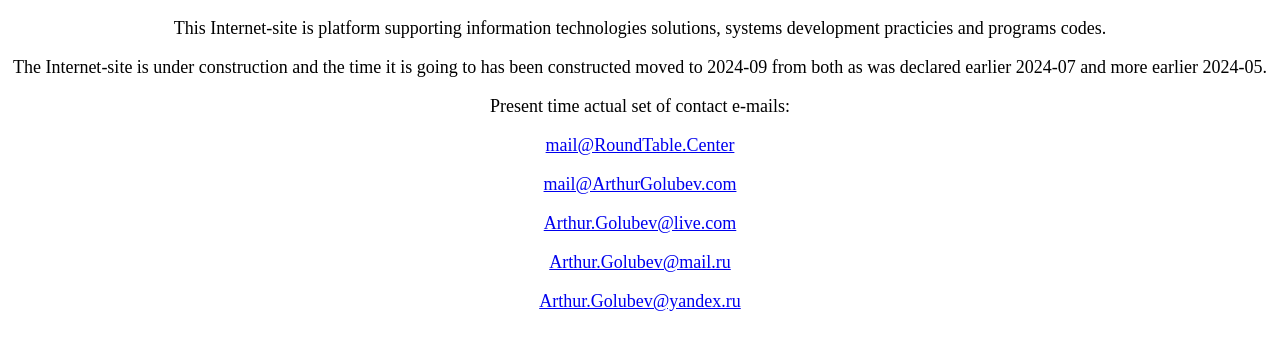
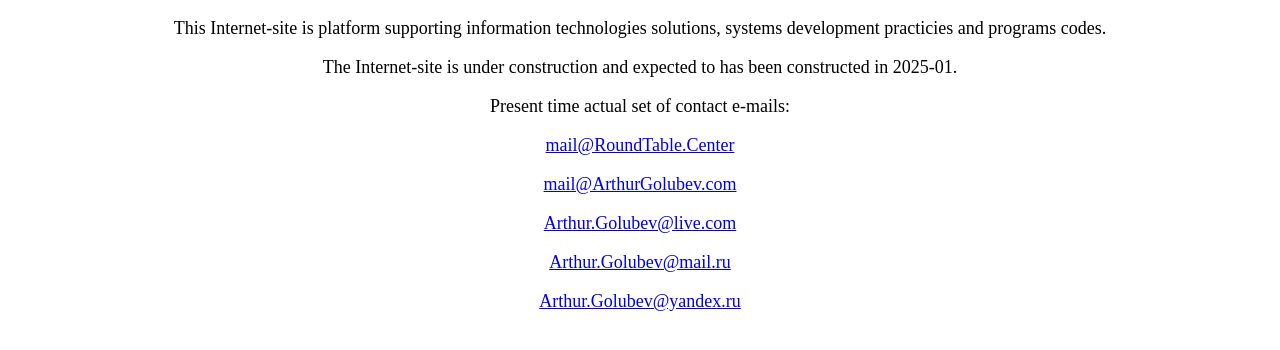
Before and after one commit to RoundTable-Center/www_Round-Table_Center, a plain HTML site: page index.html in a window 1280 px wide. Drawn offline with Linux system fonts and the light colour scheme.

Commit message:
Update index.html

```diff
--- a/index.html
+++ b/index.html
@@ -54,7 +54,7 @@
 						This Internet-site is platform supporting information technologies solutions, systems development practicies and programs codes.
 					</p>
 					<p>
-						The Internet-site is under construction and the time it is going to has been constructed moved to 2024-09 from both as was declared earlier 2024-07 and more earlier 2024-05.
+						The Internet-site is under construction and expected to has been constructed in 2025-01.
 					</p>
 				</section>
 				<section>
```
